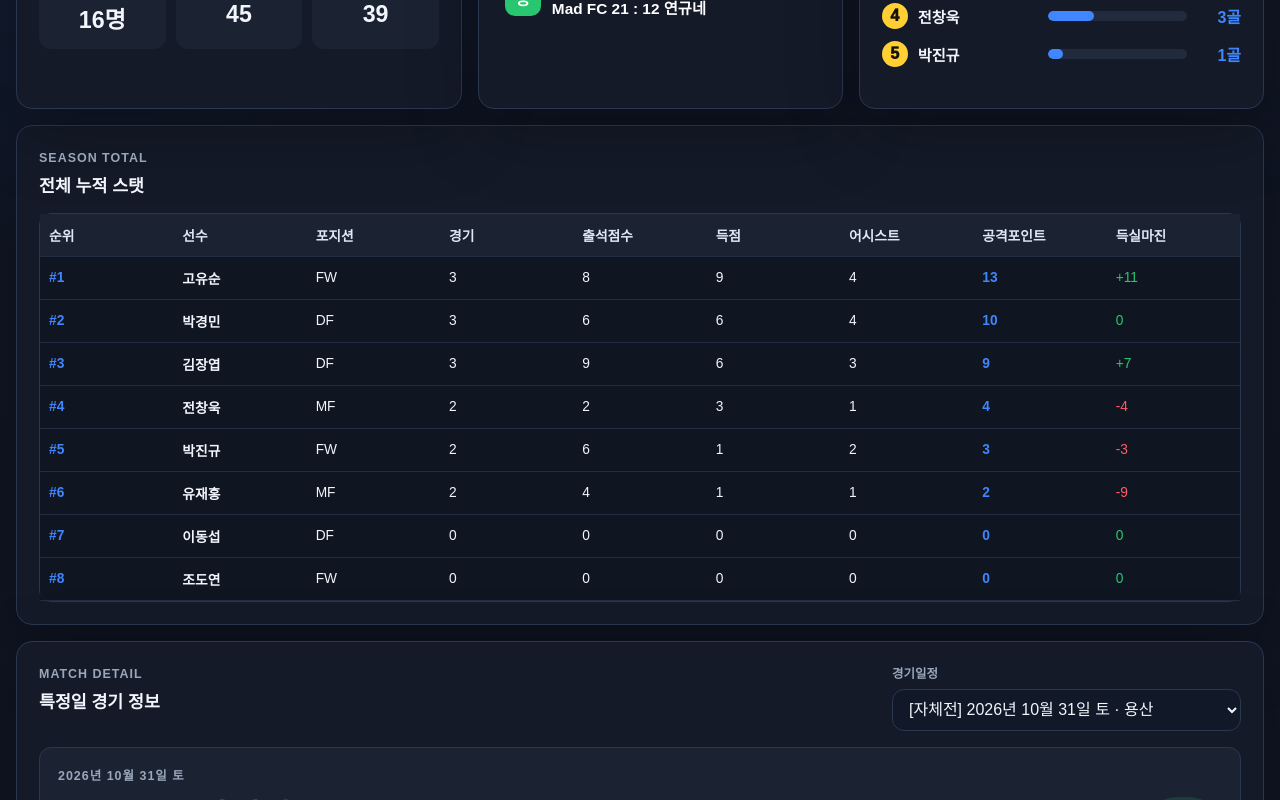
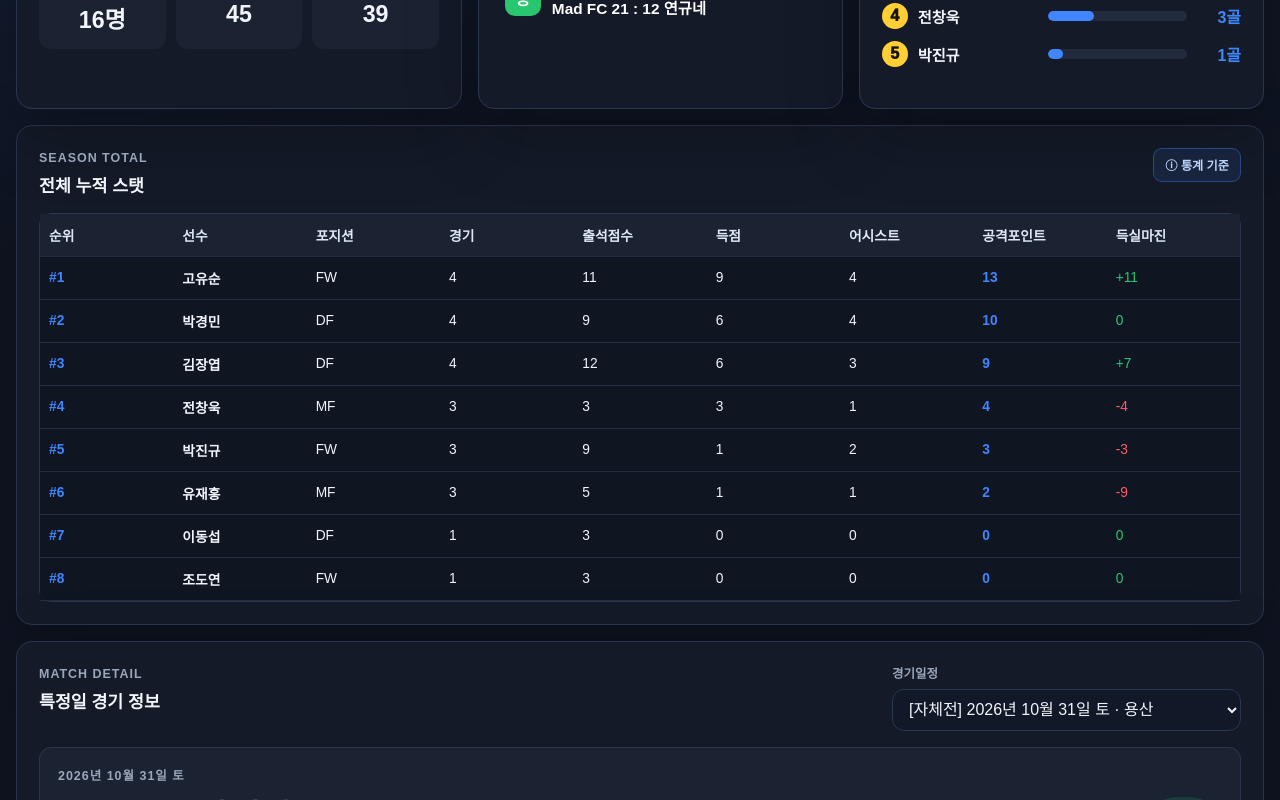
Before and after one commit to kjy7388/madfc, a React (Create React App) app: page / in a window 1280 px wide. Shown: the part 699-1499 px from the top of the page. Built offline with nearby package versions, Linux system fonts and the light colour scheme.

Commit message:
feat: update cumulative stats and internal match attendance

```diff
--- a/src/App.js
+++ b/src/App.js
@@ -134,6 +134,7 @@ function App() {
   const [rankingMetric, setRankingMetric] = useState('goals');
   const [activeMatchTab, setActiveMatchTab] = useState('summary');
   const [selectedPlayerId, setSelectedPlayerId] = useState(null);
+  const [isStatsInfoOpen, setIsStatsInfoOpen] = useState(false);
   const selectedMatch = data.matches.find((match) => match.id === selectedMatchId) ?? data.matches.at(-1);
   const seasonRows = buildSeasonStats(data);
   const selectedPlayerDetail = selectedPlayerId ? buildPlayerDetail(data, seasonRows, selectedPlayerId) : null;
@@ -185,6 +186,22 @@ function App() {
       window.removeEventListener('keydown', handleKeyDown);
     };
   }, [selectedPlayerDetail]);
+
+  useEffect(() => {
+    if (!isStatsInfoOpen) return undefined;
+    const previousOverflow = document.body.style.overflow;
+    document.body.style.overflow = 'hidden';
+
+    function handleKeyDown(event) {
+      if (event.key === 'Escape') setIsStatsInfoOpen(false);
+    }
+
+    window.addEventListener('keydown', handleKeyDown);
+    return () => {
+      document.body.style.overflow = previousOverflow;
+      window.removeEventListener('keydown', handleKeyDown);
+    };
+  }, [isStatsInfoOpen]);
 
   async function downloadImage() {
     if (!reportRef.current) return;
@@ -335,7 +352,10 @@ function App() {
         </section>
 
         <section className="report-section">
-          <SectionTitle eyebrow="Season Total" title="전체 누적 스탯" />
+          <div className="season-total-head">
+            <SectionTitle eyebrow="Season Total" title="전체 누적 스탯" />
+            <button className="stats-info-button no-export" type="button" onClick={() => setIsStatsInfoOpen(true)} aria-haspopup="dialog">ⓘ 통계 기준</button>
+          </div>
           <div className="table-panel">
             <table>
               <thead>
@@ -485,6 +505,7 @@ function App() {
         </section>
 
         <PlayerDetailModal detail={selectedPlayerDetail} onClose={() => setSelectedPlayerId(null)} />
+        {isStatsInfoOpen ? <StatsInfoModal onClose={() => setIsStatsInfoOpen(false)} /> : null}
       </main>
     </div>
   );
@@ -776,6 +797,28 @@ function createReviewPreview(review) {
   return `${review.slice(0, REVIEW_PREVIEW_LENGTH).trim()}…`;
 }
 
+function StatsInfoModal({ onClose }) {
+  return (
+    <div className="stats-info-overlay no-export" role="presentation" onClick={onClose}>
+      <article className="stats-info-modal" role="dialog" aria-modal="true" aria-labelledby="stats-info-title" onClick={(event) => event.stopPropagation()}>
+        <header>
+          <div><span>STAT POLICY</span><h2 id="stats-info-title">MAD FC 누적 스탯 반영 기준</h2></div>
+          <button type="button" onClick={onClose} aria-label="통계 반영 기준 닫기">×</button>
+        </header>
+        <section><h3>① 경기 수</h3><p>외부전과 자체전 모두 포함합니다. 정식 회원이 실제 참석한 경기만 인정하며, 한 경기당 1회로 계산합니다.</p></section>
+        <section>
+          <h3>② 출석점수</h3><p>외부전과 자체전 모두 포함합니다.</p>
+          <ul><li>정상출석: 3점</li><li>불참투표 후 참석변경: 2점</li><li>지각: 1점</li><li>불참: 0점</li></ul>
+          <p>용병은 출석점수 집계에서 제외합니다.</p>
+        </section>
+        <section><h3>③ 공격 기록</h3><p>득점, 어시스트, 공격포인트 및 득실마진은 외부전 기록만 반영합니다.</p><p>자체전 공격 기록은 자체전 경기 상세 페이지에서 별도로 확인할 수 있습니다.</p></section>
+        <section><h3>④ 경기당 평균</h3><p>경기당 평균 득점·어시스트·공격포인트는 외부전 경기 수를 기준으로 계산합니다.</p></section>
+        <button className="stats-info-close" type="button" onClick={onClose}>닫기</button>
+      </article>
+    </div>
+  );
+}
+
 function PlayerDetailModal({ detail, onClose }) {
   if (!detail) return null;
 
@@ -904,30 +947,63 @@ export function buildSummary(data) {
   );
 }
 
-function buildSeasonStats(data) {
+export function buildSeasonStats(data) {
   const rows = data.players.map((player) => ({
     ...player,
     matches: 0,
+    externalMatches: 0,
+    internalMatches: 0,
     attendanceScore: 0,
+    externalAttendanceScore: 0,
+    internalAttendanceScore: 0,
     goals: 0,
     assists: 0,
     points: 0,
     plusMinus: 0,
+    averageGoals: 0,
+    averageAssists: 0,
+    averagePoints: 0,
   }));
   const rowsById = Object.fromEntries(rows.map((row) => [row.id, row]));
+  const countedMatches = Object.fromEntries(rows.map((row) => [row.id, new Set()]));
 
   data.matches.filter((match) => !isInternalMatch(match)).forEach((match) => {
     Object.entries(match.playerStats).forEach(([playerId, stat]) => {
       const row = rowsById[playerId];
       if (!row) return;
 
-      row.matches += stat.appearances?.some(Boolean) ? 1 : 0;
+      if (stat.appearances?.some(Boolean) && !countedMatches[playerId].has(match.id)) {
+        row.matches += 1;
+        row.externalMatches += 1;
+        countedMatches[playerId].add(match.id);
+      }
       row.attendanceScore += stat.attendanceScore ?? 0;
+      row.externalAttendanceScore += stat.attendanceScore ?? 0;
       row.goals += stat.goals ?? 0;
       row.assists += stat.assists ?? 0;
       row.points += (stat.goals ?? 0) + (stat.assists ?? 0);
       row.plusMinus += getPlusMinusFromAppearances(match, stat.appearances);
     });
+  });
+
+  data.matches.filter(isInternalMatch).forEach((match) => {
+    Object.entries(match.playerStats).forEach(([playerId, stat]) => {
+      const row = rowsById[playerId];
+      if (!row || row.guest || stat.attended !== true || countedMatches[playerId].has(match.id)) return;
+
+      row.matches += 1;
+      row.internalMatches += 1;
+      row.attendanceScore += stat.attendanceScore ?? 0;
+      row.internalAttendanceScore += stat.attendanceScore ?? 0;
+      countedMatches[playerId].add(match.id);
+    });
+  });
+
+  rows.forEach((row) => {
+    if (!row.externalMatches) return;
+    row.averageGoals = row.goals / row.externalMatches;
+    row.averageAssists = row.assists / row.externalMatches;
+    row.averagePoints = row.points / row.externalMatches;
   });
 
   return rows.sort((a, b) => b.points - a.points || b.goals - a.goals || b.plusMinus - a.plusMinus || a.name.localeCompare(b.name, 'ko-KR'));
--- a/src/data/internalMatches.js
+++ b/src/data/internalMatches.js
@@ -50,6 +50,17 @@ const defaultTeams = {
   p7: 'B', p9: 'B', p11: 'B', p13: 'B', p6: 'B', p10: 'B',
 };
 
+const attendanceRecords = {
+  p1: { attended: true, attendanceStatus: 'present', attendanceScore: 3 },
+  p3: { attended: true, attendanceStatus: 'present', attendanceScore: 3 },
+  p4: { attended: true, attendanceStatus: 'present', attendanceScore: 3 },
+  p6: { attended: true, attendanceStatus: 'late', attendanceScore: 1 },
+  p7: { attended: true, attendanceStatus: 'present', attendanceScore: 3 },
+  p9: { attended: true, attendanceStatus: 'present', attendanceScore: 3 },
+  p10: { attended: true, attendanceStatus: 'present', attendanceScore: 3 },
+  p11: { attended: true, attendanceStatus: 'late', attendanceScore: 1 },
+};
+
 function buildPlayerStats(quarters) {
   const stats = {};
 
@@ -66,6 +77,10 @@ function buildPlayerStats(quarters) {
 
   Object.entries(defaultTeams).forEach(([playerId, team]) => {
     stats[playerId] ??= { team, goals: 0, assists: 0 };
+  });
+
+  Object.entries(attendanceRecords).forEach(([playerId, attendance]) => {
+    stats[playerId] = { ...stats[playerId], ...attendance };
   });
 
   return stats;
--- a/src/index.css
+++ b/src/index.css
@@ -73,6 +73,122 @@ select {
   box-shadow: var(--shadow);
 }
 
+.season-total-head {
+  display: flex;
+  align-items: flex-start;
+  justify-content: space-between;
+  gap: 12px;
+}
+
+.stats-info-button {
+  flex: 0 0 auto;
+  min-height: 34px;
+  padding: 0 11px;
+  border: 1px solid rgba(63, 134, 255, 0.38);
+  border-radius: 9px;
+  background: rgba(63, 134, 255, 0.1);
+  color: #bdd3fa;
+  cursor: pointer;
+  font-size: 0.76rem;
+  font-weight: 900;
+}
+
+.stats-info-overlay {
+  position: fixed;
+  inset: 0;
+  z-index: 80;
+  display: grid;
+  place-items: center;
+  padding: 18px;
+  background: rgba(4, 8, 16, 0.76);
+  backdrop-filter: blur(6px);
+}
+
+.stats-info-modal {
+  width: min(600px, 100%);
+  max-height: calc(100dvh - 36px);
+  overflow-y: auto;
+  padding: 20px;
+  border: 1px solid rgba(63, 134, 255, 0.4);
+  border-radius: 16px;
+  background: #151b29;
+  box-shadow: var(--shadow);
+}
+
+.stats-info-modal > header {
+  display: flex;
+  align-items: flex-start;
+  justify-content: space-between;
+  gap: 12px;
+  margin-bottom: 14px;
+}
+
+.stats-info-modal > header span {
+  color: var(--blue);
+  font-size: 0.68rem;
+  font-weight: 950;
+  letter-spacing: 0.1em;
+}
+
+.stats-info-modal > header h2 {
+  margin: 4px 0 0;
+  font-size: 1.25rem;
+}
+
+.stats-info-modal > header button {
+  flex: 0 0 auto;
+  width: 38px;
+  height: 38px;
+  border: 1px solid var(--line);
+  border-radius: 10px;
+  background: #202a3d;
+  color: #fff;
+  cursor: pointer;
+  font-size: 1.3rem;
+}
+
+.stats-info-modal section {
+  padding: 12px 0;
+  border-top: 1px solid rgba(43, 54, 80, 0.72);
+}
+
+.stats-info-modal h3 {
+  margin: 0 0 7px;
+  color: #fff;
+  font-size: 0.94rem;
+}
+
+.stats-info-modal p,
+.stats-info-modal li {
+  color: var(--muted);
+  font-size: 0.84rem;
+  line-height: 1.55;
+}
+
+.stats-info-modal p {
+  margin: 0;
+}
+
+.stats-info-modal p + p {
+  margin-top: 6px;
+}
+
+.stats-info-modal ul {
+  margin: 7px 0;
+  padding-left: 20px;
+}
+
+.stats-info-close {
+  width: 100%;
+  min-height: 42px;
+  border: 0;
+  border-radius: 10px;
+  background: var(--blue);
+  color: #fff;
+  cursor: pointer;
+  font-weight: 900;
+}
+
 .hero-panel {
   position: relative;
   overflow: hidden;
@@ -1726,34 +1842,38 @@ tbody tr:hover {
   .report-section:not(.match-section) th:nth-child(3),
   .report-section:not(.match-section) td:nth-child(3),
   .report-section:not(.match-section) th:nth-child(5),
-  .report-section:not(.match-section) td:nth-child(5),
-  .report-section:not(.match-section) th:nth-child(9),
-  .report-section:not(.match-section) td:nth-child(9) {
+  .report-section:not(.match-section) td:nth-child(5) {
     display: none;
   }
 
   .report-section:not(.match-section) th:nth-child(2),
   .report-section:not(.match-section) td:nth-child(2) {
-    width: 34%;
+    width: 31%;
   }
 
   .report-section:not(.match-section) th:nth-child(4),
   .report-section:not(.match-section) td:nth-child(4),
   .report-section:not(.match-section) th:nth-child(6),
   .report-section:not(.match-section) td:nth-child(6) {
-    width: 13%;
+    width: 11%;
     text-align: center;
   }
 
   .report-section:not(.match-section) th:nth-child(7),
   .report-section:not(.match-section) td:nth-child(7) {
-    width: 18%;
+    width: 15%;
     text-align: center;
   }
 
   .report-section:not(.match-section) th:nth-child(8),
   .report-section:not(.match-section) td:nth-child(8) {
-    width: 22%;
+    width: 14%;
+    text-align: center;
+  }
+
+  .report-section:not(.match-section) th:nth-child(9),
+  .report-section:not(.match-section) td:nth-child(9) {
+    width: 18%;
     text-align: center;
   }
 
@@ -1764,6 +1884,41 @@ tbody tr:hover {
   .report-section:not(.match-section) th:nth-child(8)::after {
     content: "P";
     font-size: 0.75rem;
+  }
+
+  .report-section:not(.match-section) th:nth-child(9) {
+    font-size: 0;
+  }
+
+  .report-section:not(.match-section) th:nth-child(9)::after {
+    content: "+/-";
+    font-size: 0.72rem;
+  }
+
+  .report-section:not(.match-section) th,
+  .report-section:not(.match-section) td {
+    padding-inline: 3px;
+  }
+
+  .stats-info-button {
+    min-height: 30px;
+    padding-inline: 8px;
+    font-size: 0.7rem;
+  }
+
+  .stats-info-overlay {
+    align-items: end;
+    padding: 10px;
+  }
+
+  .stats-info-modal {
+    max-height: min(86dvh, 720px);
+    padding: 15px;
+    border-radius: 16px 16px 12px 12px;
+  }
+
+  .stats-info-modal > header h2 {
+    font-size: 1.05rem;
   }
 
   .player-with-badge {
```
Also changed, not shown: 2 other files (tests, documents, lock files or other folders).
